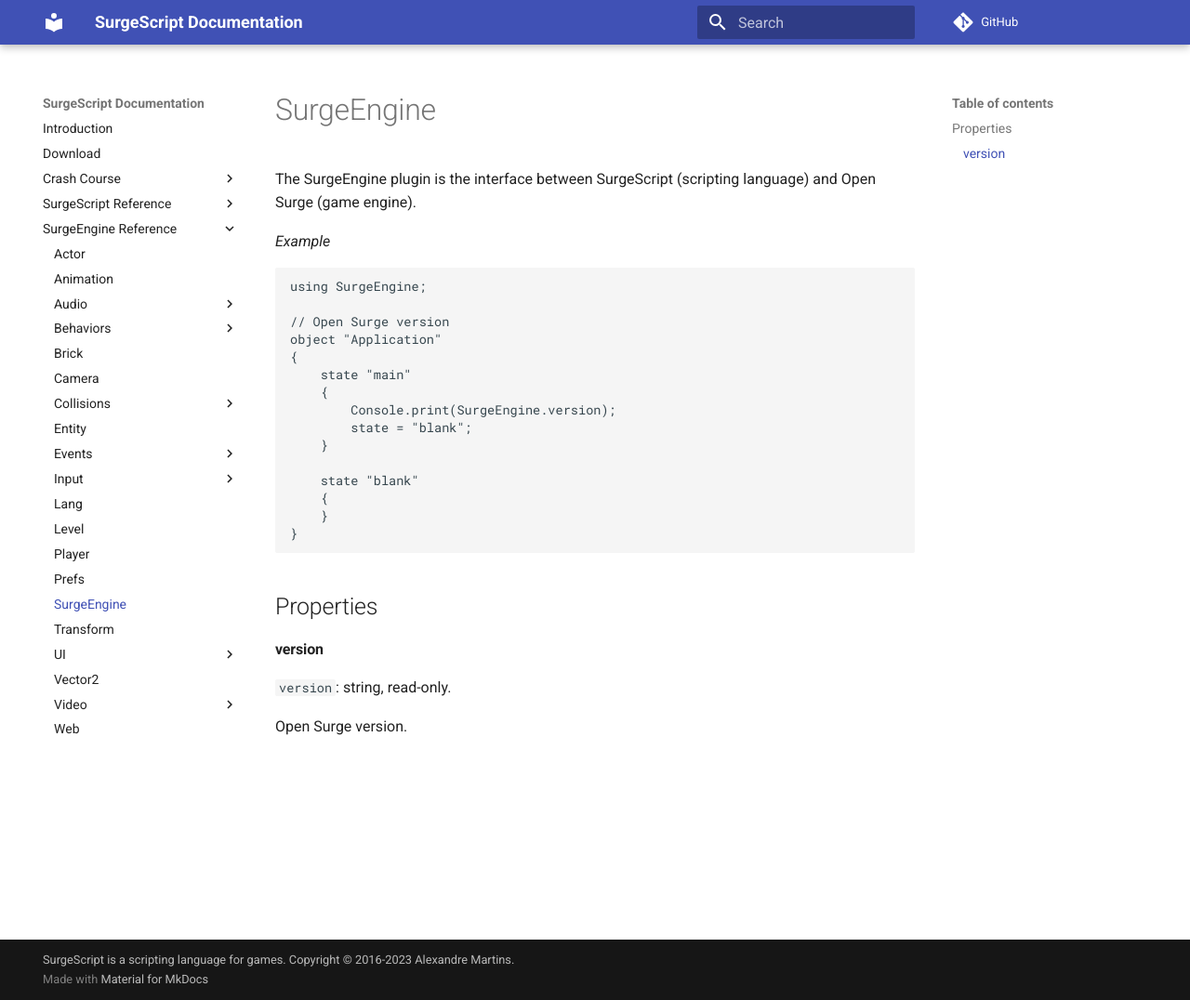
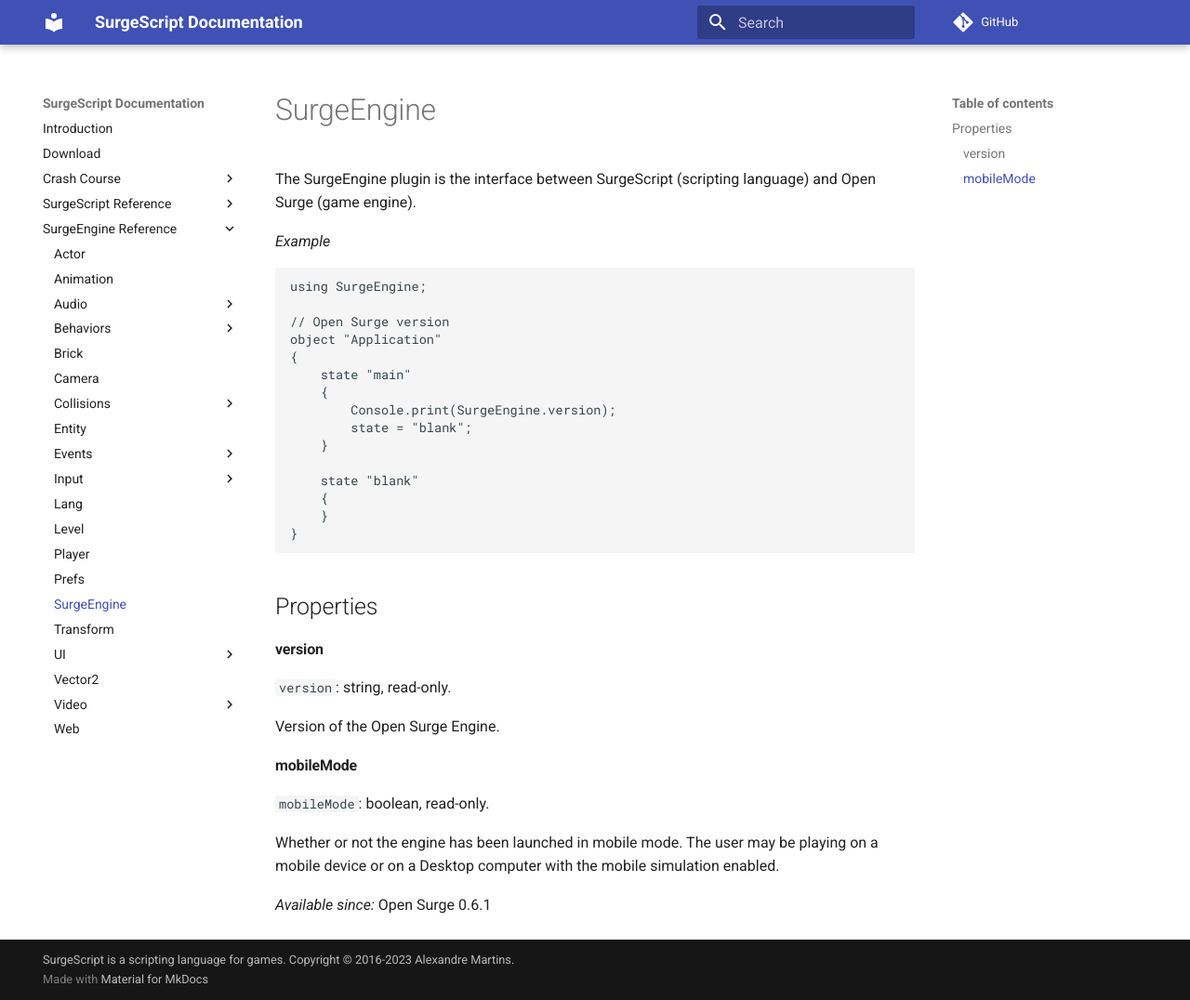
Before and after one commit to alemart/surgescript, an MkDocs documentation site: the page built from docs/engine/surgeengine.md, in a window 1280 px wide and 1076 px high. Shown: the whole window at 93% size. Built offline with MkDocs 1.6.1 and Material for MkDocs 9.7.7, drawn with Linux system fonts in a browser that asks for light colours; comment, search, counter and statistics services are not loaded.

Commit message:
Docs: add SurgeEngine.mobileMode

```diff
--- a/docs/engine/surgeengine.md
+++ b/docs/engine/surgeengine.md
@@ -30,4 +30,12 @@
 
 `version`: string, read-only.
 
-Open Surge version.
+Version of the Open Surge Engine.
+
+#### mobileMode
+
+`mobileMode`: boolean, read-only.
+
+Whether or not the engine has been launched in mobile mode. The user may be playing on a mobile device or on a Desktop computer with the mobile simulation enabled.
+
+*Available since:* Open Surge 0.6.1
```
